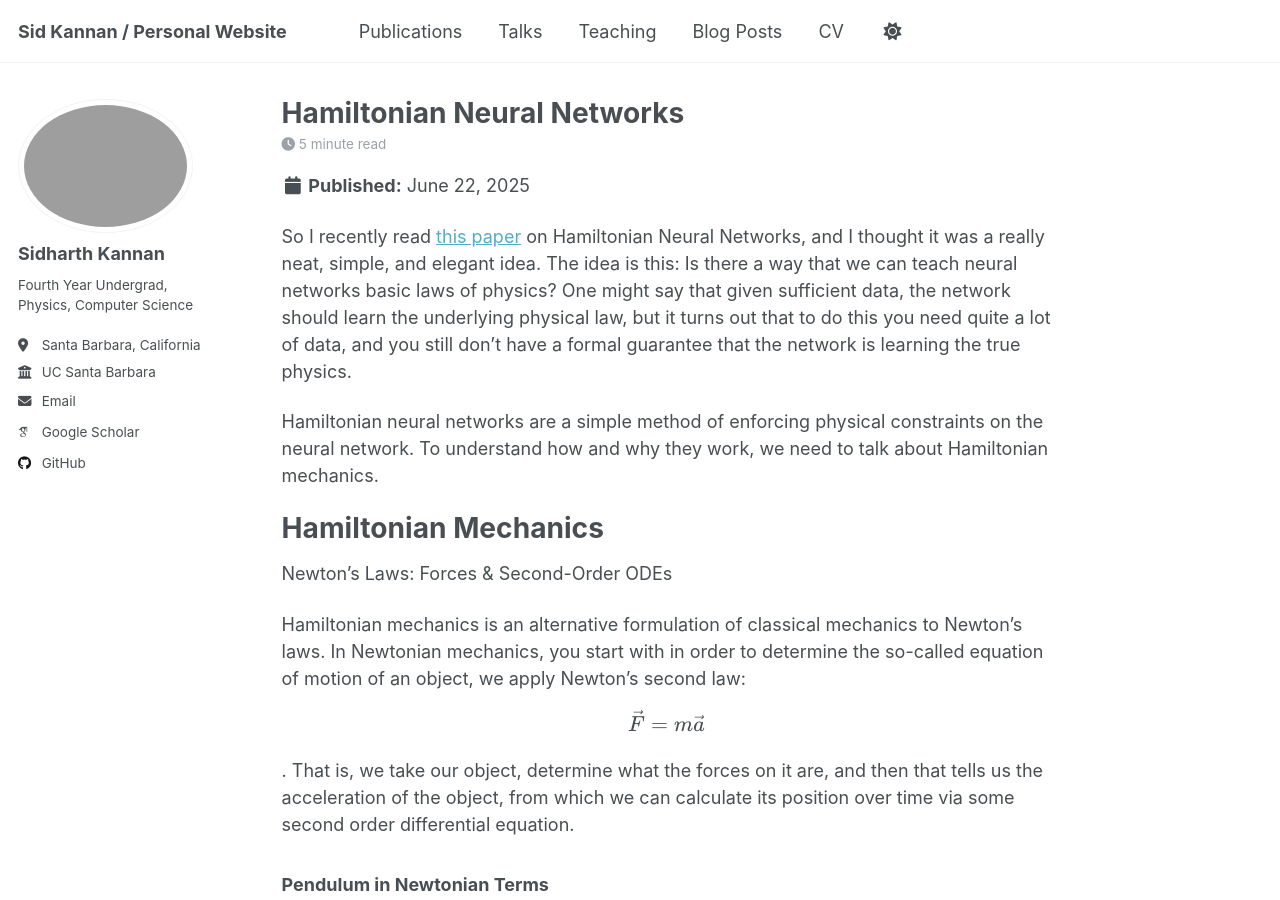
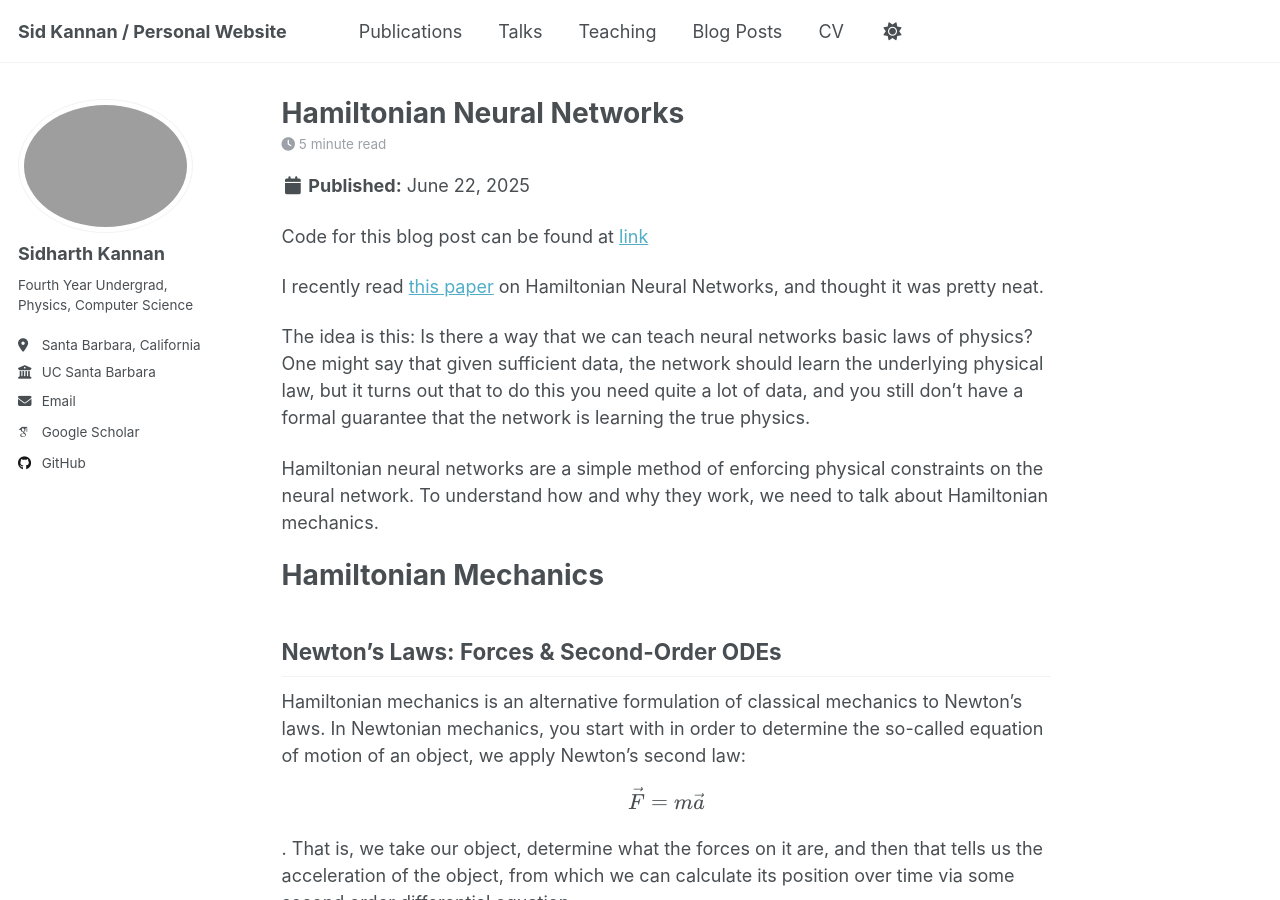
Before and after one commit to sidk2/sidk2.github.io, a Jekyll site: the page built from _posts/2025-06-22-hamiltonian-neural-networks.md, in a window 1280 px wide and 900 px high. Built offline with Jekyll 4.4.1, drawn with Linux system fonts in a browser that asks for light colours; some web fonts are replaced.

Commit message:
reformatting blog

```diff
--- a/_posts/2025-06-22-hamiltonian-neural-networks.md
+++ b/_posts/2025-06-22-hamiltonian-neural-networks.md
@@ -9,7 +9,11 @@ tags:
 katex: true
 ---
 
-So I recently read [this paper](https://arxiv.org/pdf/1906.01563) on Hamiltonian Neural Networks, and I thought it was a really neat, simple, and elegant idea. The idea is this: Is there a way that we can teach neural networks basic laws of physics? One might say that given sufficient data, the network should learn the underlying physical law, but it turns out that to do this you need quite a lot of data, and you still don't have a formal guarantee that the network is learning the true physics.
+Code for this blog post can be found at [link](https://github.com/sidk2/hamiltonian-networks)
+
+I recently read [this paper](https://arxiv.org/pdf/1906.01563) on Hamiltonian Neural Networks, and thought it was pretty neat.
+
+The idea is this: Is there a way that we can teach neural networks basic laws of physics? One might say that given sufficient data, the network should learn the underlying physical law, but it turns out that to do this you need quite a lot of data, and you still don't have a formal guarantee that the network is learning the true physics.
 
 Hamiltonian neural networks are a simple method of enforcing physical constraints on the neural network. To understand how and why they work, we need to talk about Hamiltonian mechanics.
 
@@ -17,7 +21,7 @@ Hamiltonian Mechanics
 ======
 
 
-Newton’s Laws: Forces & Second-Order ODEs
+## Newton’s Laws: Forces & Second-Order ODEs
 
 Hamiltonian mechanics is an alternative formulation of classical mechanics to Newton's laws. In Newtonian mechanics, you start with in order to determine the so-called equation of motion of an object, we apply Newton's second law: \$$\vec{F} = m\vec{a}\$$. That is, we take our object, determine what the forces on it are, and then that tells us the acceleration of the object, from which we can calculate its position over time via some second order differential equation.
 ### Pendulum in Newtonian Terms
```
